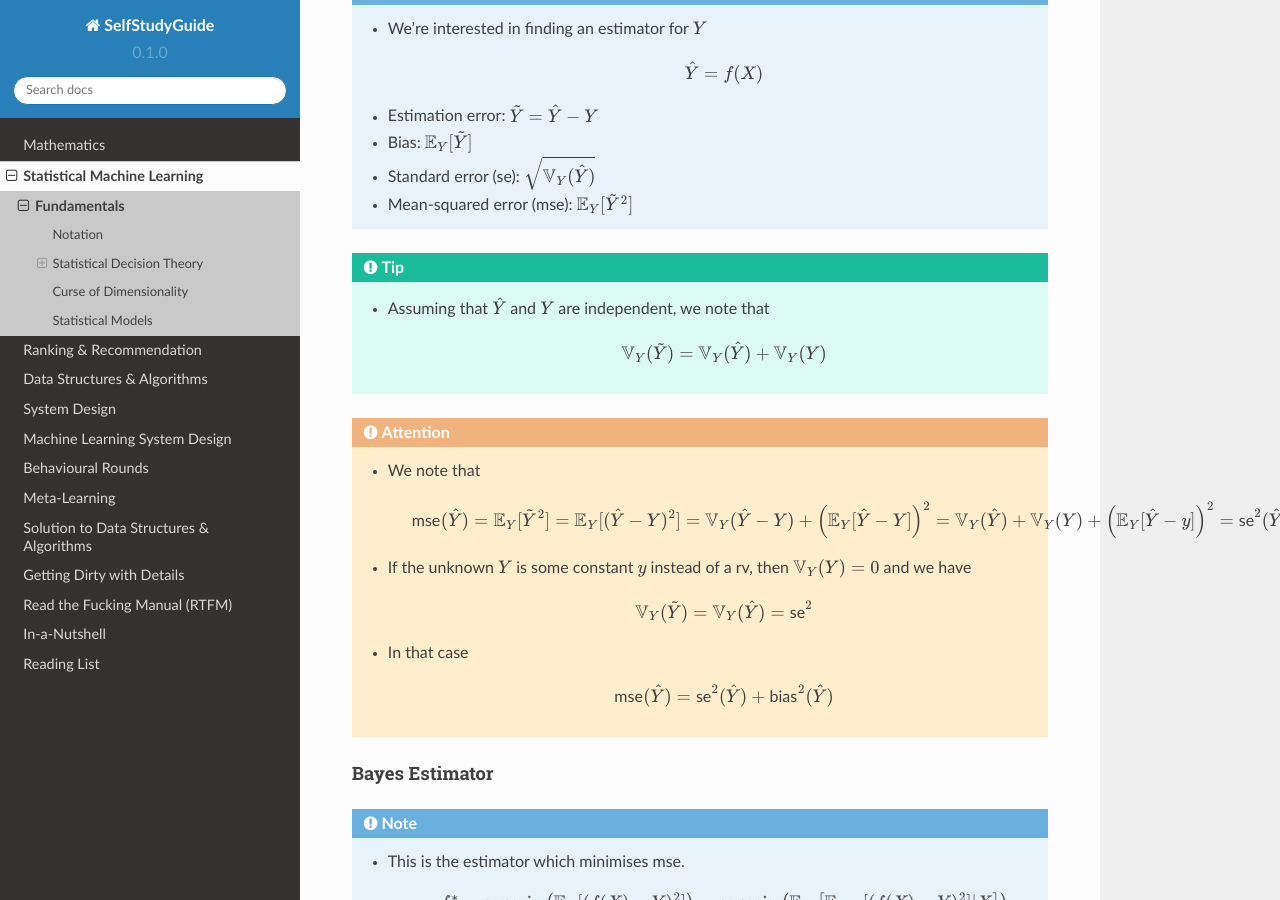
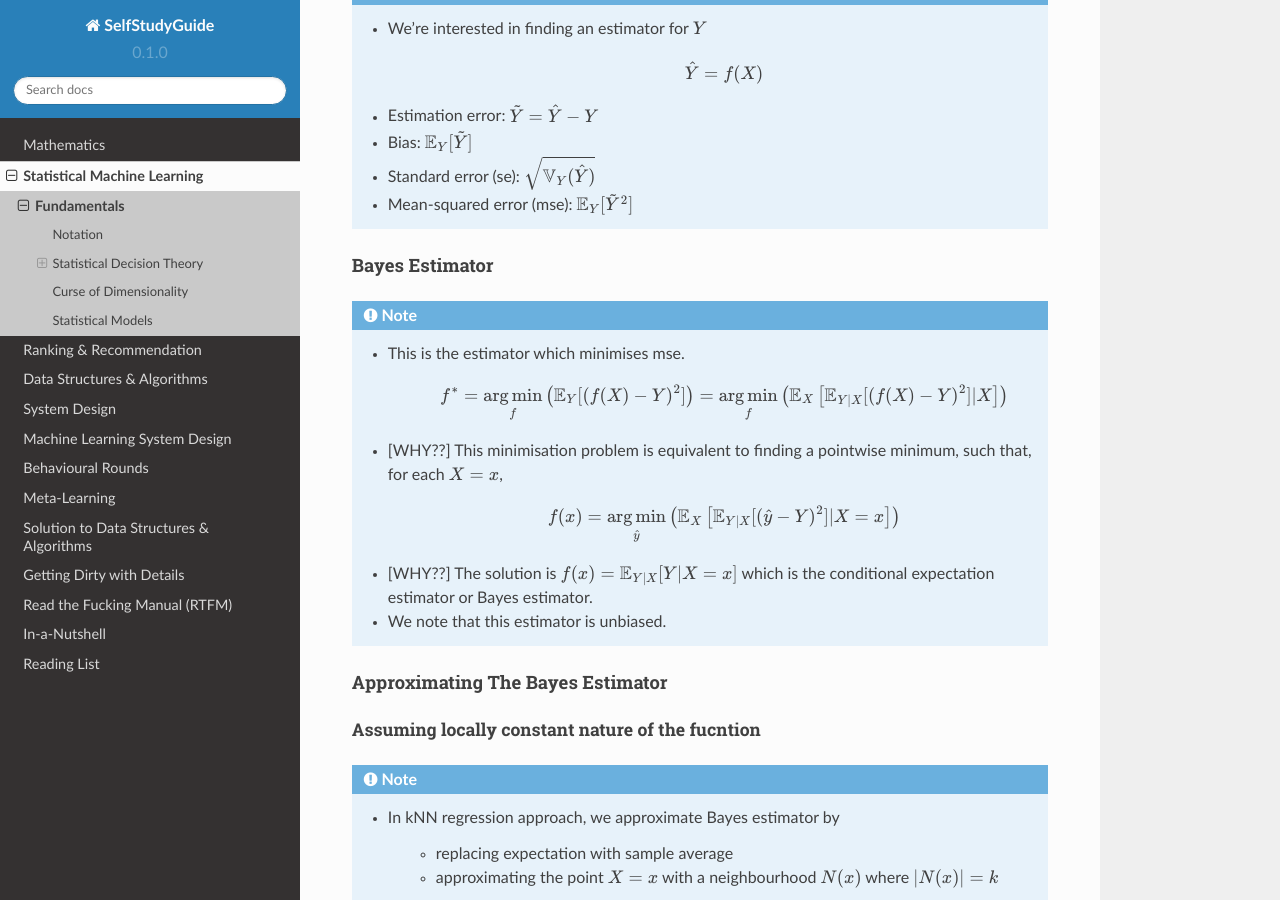
Before and after one commit to uselesstechjunks/leetcode, a Sphinx documentation site: the page built from docs/source/ml/basics.rst, in a window 1280 px wide and 900 px high, scrolled down 942 px. Built offline with Sphinx 7.4.7 and the Read the Docs theme 2.0.0, drawn with Linux system fonts in a browser that asks for light colours.

Commit message:
Update basics.rst

```diff
--- a/docs/source/ml/basics.rst
+++ b/docs/source/ml/basics.rst
@@ -37,22 +37,6 @@ Regression
 	* Bias: :math:`\mathbb{E}_Y[\tilde{Y}]`
 	* Standard error (se): :math:`\sqrt{\mathbb{V}_Y(\hat{Y})}`
 	* Mean-squared error (mse): :math:`\mathbb{E}_Y[\tilde{Y}^2]`
-
-.. tip::
-	* Assuming that :math:`\hat{Y}` and :math:`Y` are independent, we note that
-
-		.. math:: \mathbb{V}_Y(\tilde{Y})=\mathbb{V}_Y(\hat{Y})+\mathbb{V}_Y(Y)
-
-.. attention::
-	* We note that
-
-		.. math:: \text{mse}(\hat{Y})=\mathbb{E}_Y[\tilde{Y}^2]=\mathbb{E}_Y[(\hat{Y}-Y)^2]=\mathbb{V}_Y(\hat{Y}-Y)+\left(\mathbb{E}_Y[\hat{Y}-Y]\right)^2=\mathbb{V}_Y(\hat{Y})+\mathbb{V}_Y(Y)+\left(\mathbb{E}_Y[\hat{Y}-y]\right)^2=\text{se}^2(\hat{Y})+\text{bias}^2(\hat{Y})+\mathbb{V}_Y(Y)
-	* If the unknown :math:`Y` is some constant :math:`y` instead of a rv, then :math:`\mathbb{V}_Y(Y)=0` and we have
-
-		.. math:: \mathbb{V}_Y(\tilde{Y})=\mathbb{V}_Y(\hat{Y})=\text{se}^2
-	* In that case
-
-		.. math:: \text{mse}(\hat{Y})=\text{se}^2(\hat{Y})+\text{bias}^2(\hat{Y})
 
 Bayes Estimator
 ----------------------------------------------------------------------------------
```
